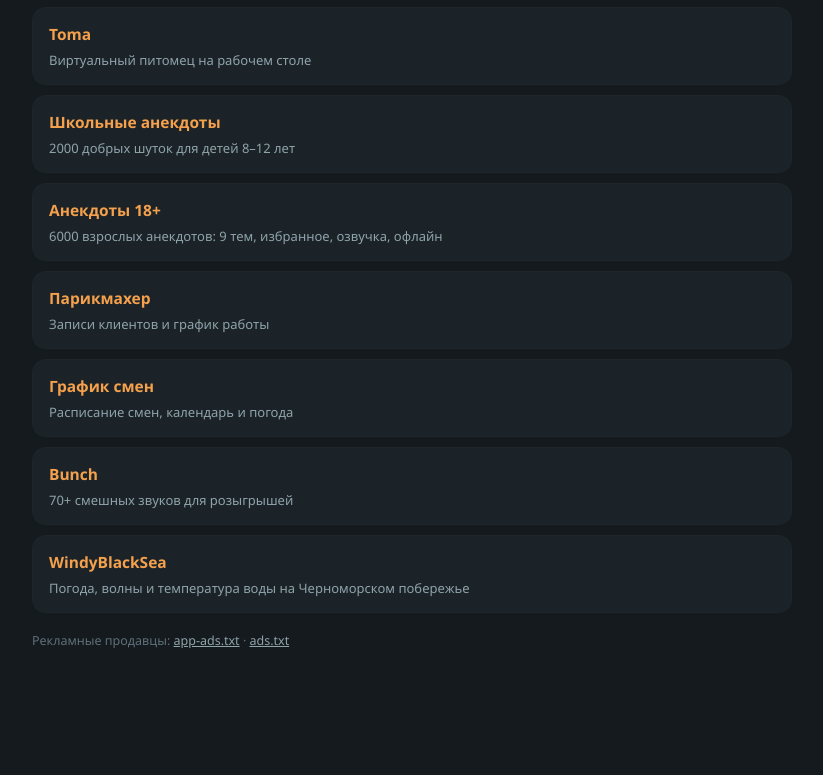
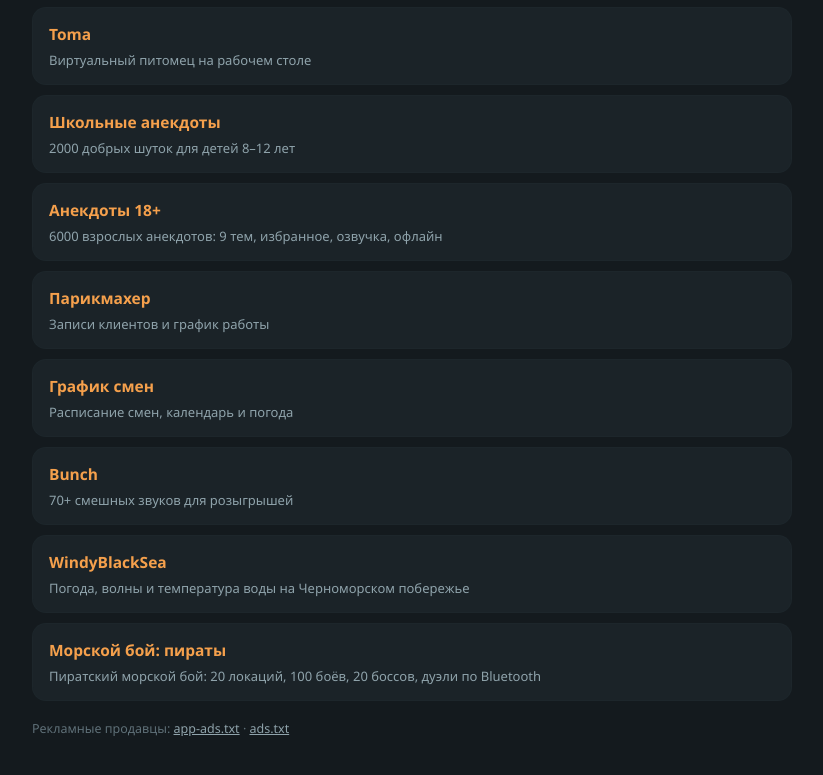
Before and after one commit to takomak2012-cyber/takomak2012-cyber.github.io, a plain HTML site: page index.html in a window 1280 px wide. Shown: the part 401-1176 px from the top of the page, without its empty margins (228-1051 px from the left). Before the commit the page ends 1105 px from the top, so only its background shows below. Drawn offline with Linux system fonts and the light colour scheme; no server answers.

Commit message:
Каталог: добавлен «Морской бой: пираты»

```diff
--- a/index.html
+++ b/index.html
@@ -44,6 +44,7 @@
   <li><a href="https://takomak2012-cyber.github.io/GrafikSmen/">График смен</a><div class="d">Расписание смен, календарь и погода</div></li>
   <li><a href="https://takomak2012-cyber.github.io/bunch/">Bunch</a><div class="d">70+ смешных звуков для розыгрышей</div></li>
   <li><a href="https://takomak2012-cyber.github.io/windyblacksea/">WindyBlackSea</a><div class="d">Погода, волны и температура воды на Черноморском побережье</div></li>
+  <li><a href="https://takomak2012-cyber.github.io/SeaBattlePirates-site/">Морской бой: пираты</a><div class="d">Пиратский морской бой: 20 локаций, 100 боёв, 20 боссов, дуэли по Bluetooth</div></li>
 </ul>
 
 <p class="ads">Рекламные продавцы: <a href="app-ads.txt">app-ads.txt</a> · <a href="ads.txt">ads.txt</a></p>
@@ -63,7 +64,8 @@
     "Parikmaher":           ["Парикмахер", "Записи клиентов, график работы и цены"],
     "GrafikSmen":           ["График смен", "Расписание смен, календарь, будильник и погода"],
     "bunch":                ["Bunch", "70+ смешных звуков для розыгрышей"],
-    "windyblacksea":        ["WindyBlackSea", "Погода, волны и температура воды Черноморского побережья"]
+    "windyblacksea":        ["WindyBlackSea", "Погода, волны и температура воды Черноморского побережья"],
+    "SeaBattlePirates-site": ["Морской бой: пираты", "Пиратский морской бой: 20 локаций, 100 боёв, 20 боссов, дуэли по Bluetooth"]
   };
 
   function siteUrl(repo) {
```
